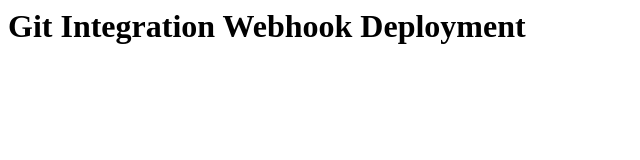
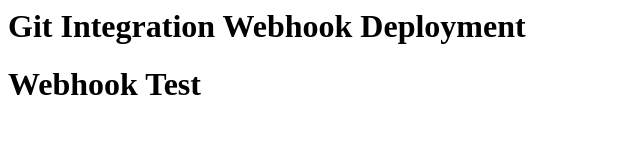
Before and after one commit to priya-cmd624/git-integration, a plain HTML site: page index.html in a window 1280 px wide. Shown: the whole page, without its empty margins (0-640 px from the left). Drawn offline with Linux system fonts and the light colour scheme.

Commit message:
Testing webhook

```diff
--- a/index.html
+++ b/index.html
@@ -1 +1,2 @@
 <h1>Git Integration Webhook Deployment</h1>
+<h1>Webhook Test</h1>
```
